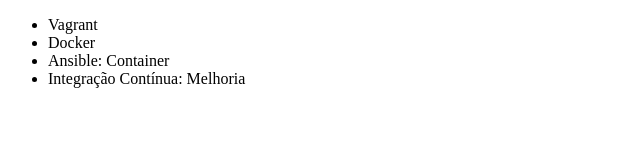
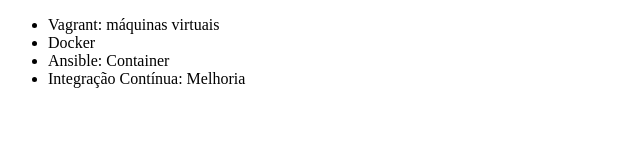
Before and after one commit to MatheusAds1/alura-git, a plain HTML site: page index.html in a window 1280 px wide. Shown: the whole page, without its empty margins (0-640 px from the left). Drawn offline with Linux system fonts and the light colour scheme.

Commit message:
descrição vagrant

```diff
--- a/index.html
+++ b/index.html
@@ -6,7 +6,7 @@
 </head>
 <body>
     <ul>
-        <li>Vagrant</li>
+        <li>Vagrant: máquinas virtuais</li>
         <li>Docker</li>
         <li>Ansible: Container</li>
         <li>Integração Contínua: Melhoria</li>
```
